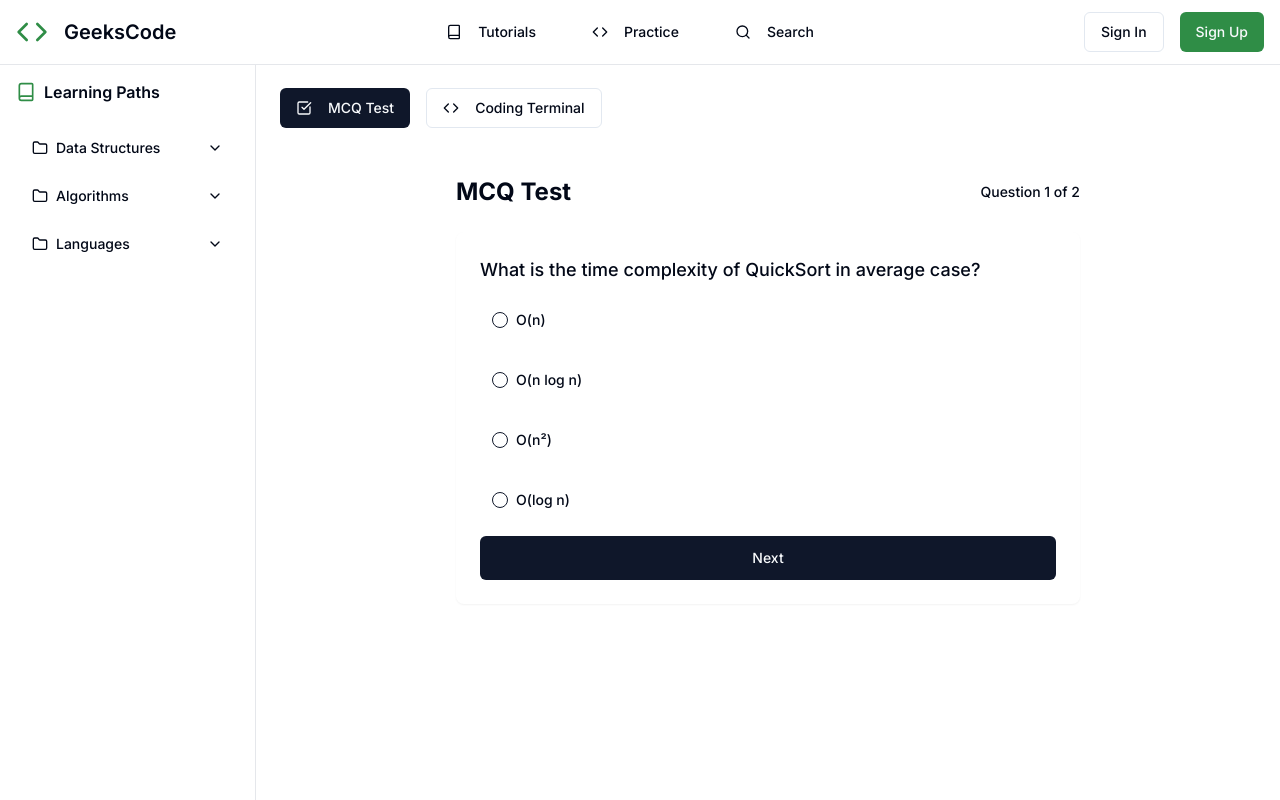
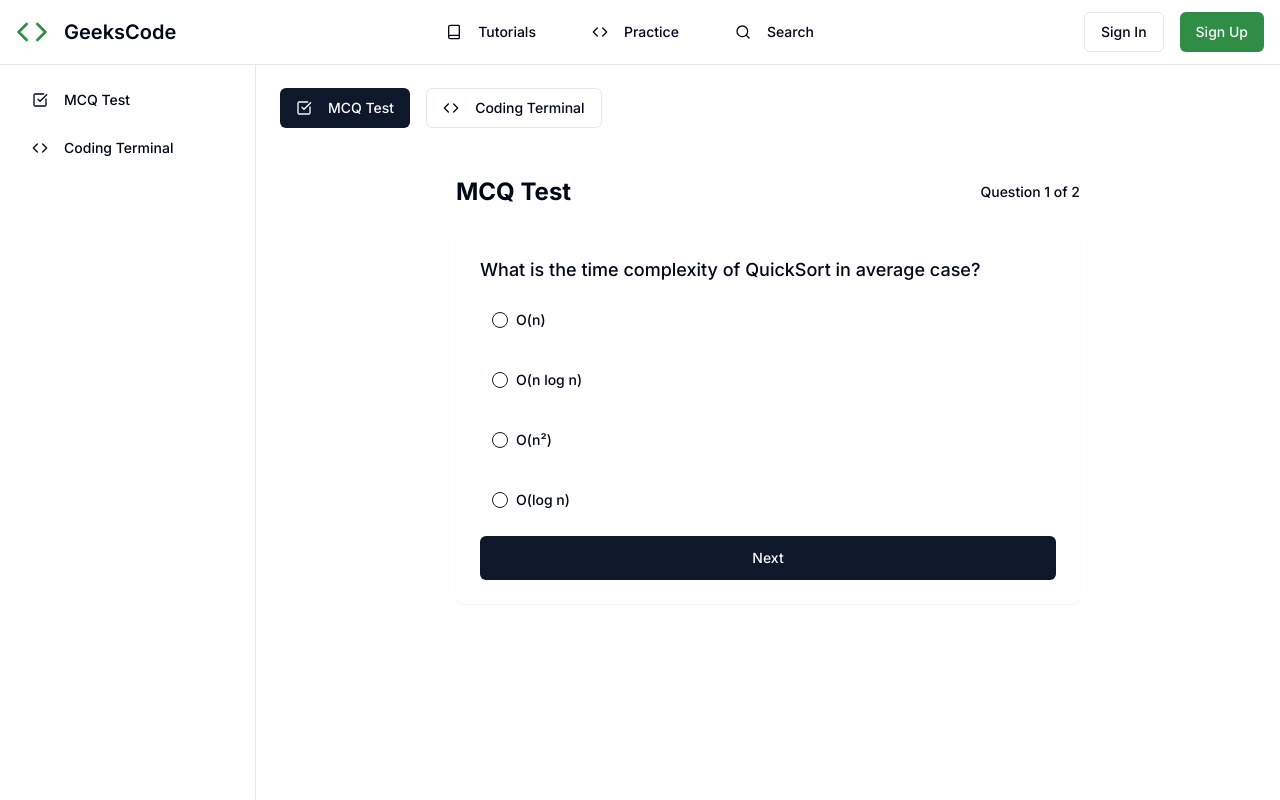
Before and after one commit to NEhIL06/react-codeforge, a React (Vite) app: page / in a window 1280 px wide. Built offline with nearby package versions, Linux system fonts and the light colour scheme.

Commit message:
Remove Learning Path Page
This commit removes the learning path page from the application, including any related components and references.
[skip gpt_engineer]

```diff
--- a/src/components/Sidebar.tsx
+++ b/src/components/Sidebar.tsx
@@ -1,64 +1,25 @@
-import { Book, ChevronDown, File, Folder } from "lucide-react";
+import { Code, CheckSquare } from "lucide-react";
 import { Button } from "@/components/ui/button";
-import {
-  Collapsible,
-  CollapsibleContent,
-  CollapsibleTrigger,
-} from "@/components/ui/collapsible";
-
-const topics = [
-  {
-    title: "Data Structures",
-    items: ["Arrays", "Linked Lists", "Trees", "Graphs"],
-  },
-  {
-    title: "Algorithms",
-    items: ["Sorting", "Searching", "Dynamic Programming", "Greedy"],
-  },
-  {
-    title: "Languages",
-    items: ["Python", "Java", "JavaScript", "C++"],
-  },
-];
 
 export const Sidebar = () => {
   return (
     <aside className="w-64 fixed left-0 top-16 h-[calc(100vh-4rem)] border-r border-gray-200 bg-white overflow-y-auto animate-fade-in">
       <div className="p-4">
-        <div className="flex items-center space-x-2 mb-6">
-          <Book className="w-5 h-5 text-geek-primary" />
-          <h2 className="font-semibold">Learning Paths</h2>
-        </div>
-
         <div className="space-y-2">
-          {topics.map((topic) => (
-            <Collapsible key={topic.title}>
-              <CollapsibleTrigger asChild>
           <Button
             variant="ghost"
-                  className="w-full justify-between"
+            className="w-full justify-start"
           >
-                  <div className="flex items-center space-x-2">
-                    <Folder className="w-4 h-4" />
-                    <span>{topic.title}</span>
-                  </div>
-                  <ChevronDown className="w-4 h-4" />
+            <CheckSquare className="w-4 h-4 mr-2" />
+            MCQ Test
           </Button>
-              </CollapsibleTrigger>
-              <CollapsibleContent className="pl-4">
-                {topic.items.map((item) => (
           <Button
-                    key={item}
             variant="ghost"
-                    className="w-full justify-start pl-6"
+            className="w-full justify-start"
           >
-                    <File className="w-4 h-4 mr-2" />
-                    {item}
+            <Code className="w-4 h-4 mr-2" />
+            Coding Terminal
           </Button>
-                ))}
-              </CollapsibleContent>
-            </Collapsible>
-          ))}
         </div>
       </div>
     </aside>
```
Lines whose indentation alone changed are shown as unchanged.
